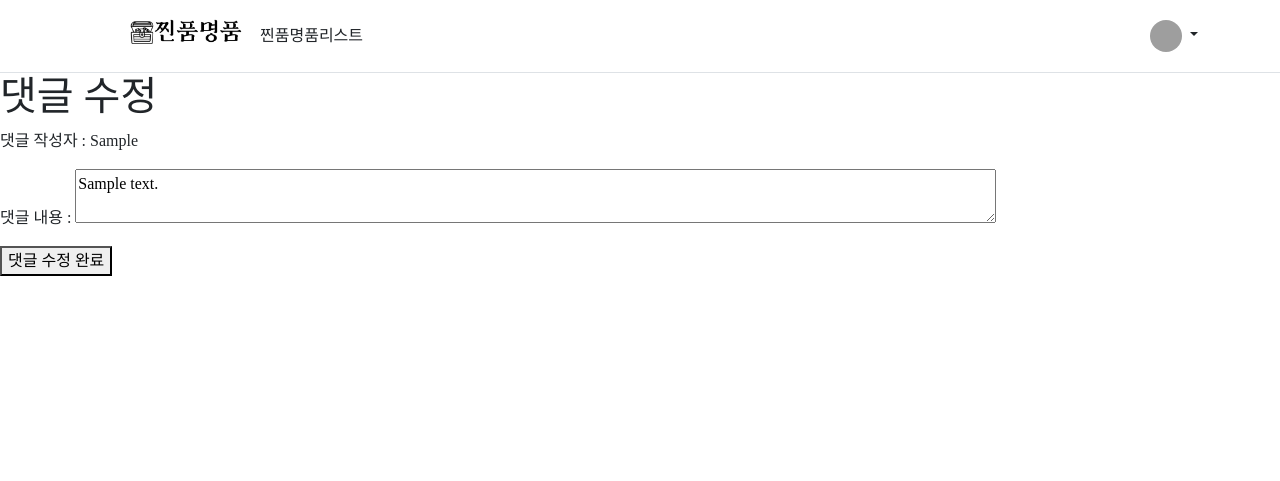
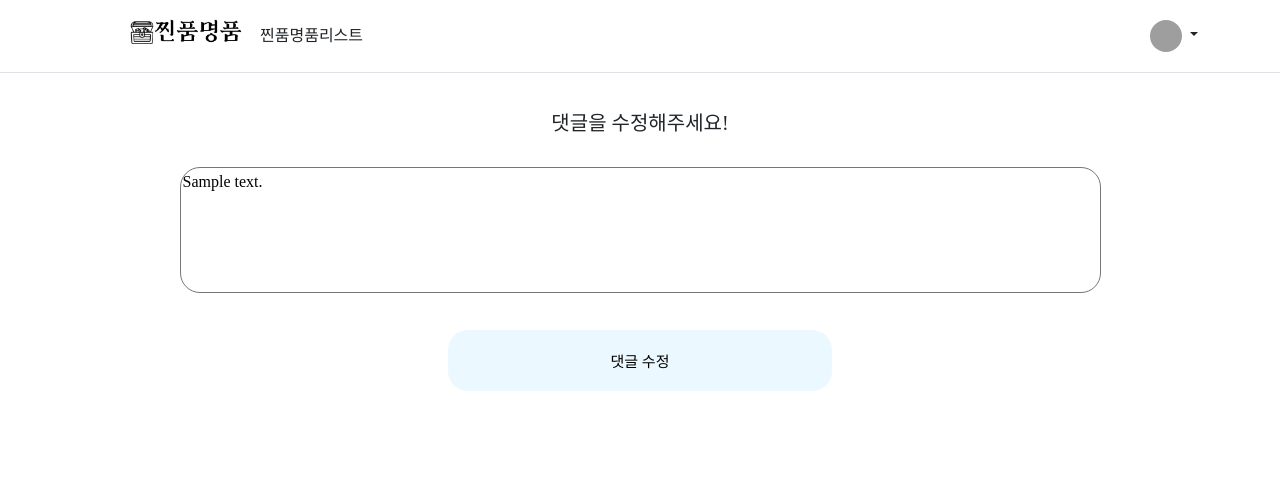
Before and after one commit to JJinPum-MyeongPum/JJinPum-MyeongPum, a Django app: page /JmApp/update_comment/1/1 in a window 1280 px wide. Shown: the top 481 px of the page. Run offline with Django 3.2, Linux system fonts and the light colour scheme; tables that the repository leaves empty hold one stand-in row (values such as "Sample post"); some libraries are stand-ins or nearby versions; some web fonts are replaced; grey boxes are pictures that could not be loaded.

Commit message:
[지영][개발] :: 댓글수정페이지

```diff
--- /dev/null
+++ b/JmProject/JmApp/static/css/edit_comment.css
@@ -0,0 +1,25 @@
+@font-face {
+    font-family: 'S-CoreDream-4Regular';
+    src: url('https://cdn.jsdelivr.net/gh/projectnoonnu/noonfonts_six@1.2/S-CoreDream-4Regular.woff') format('woff');
+    font-weight: normal;
+    font-style: normal;
+}
+
+*{
+    font-family: 'S-CoreDream-4Regular';
+}
+
+.btn_area {
+    margin: 30px 0 91px;
+    text-align: center;
+}
+
+.btnpost {
+    width: 30%;
+    padding: 21px 0 17px;
+    border: 0;
+    cursor: pointer;
+    background-color: hsl(202, 100%, 96%);
+    font-size: 15px;
+    border-radius: 20px;
+}
--- a/JmProject/JmApp/templates/edit_comment.html
+++ b/JmProject/JmApp/templates/edit_comment.html
@@ -1,16 +1,19 @@
 {% extends 'base.html' %}
 {% load static %}
 {% block title %} edit comment {% endblock %}
+{% block link %} {% static 'css/edit_comment.css' %}{% endblock %}
 {% block content %}
-
-<h1> 댓글 수정 </h1>
 
 <form action="{% url 'update_comment' item.id comment.id %}" method="POST">
         {% csrf_token %}
-
-        <p> 댓글 작성자 : {{ comment.writer }}</p>
-        <p> 댓글 내용 : <textarea name="content" cols="100" row="300">{{ comment.content }}</textarea></p>
-        <button type="submit">댓글 수정 완료</button>
+    <div style="text-align:center; padding-top:3%">
+        <h5>댓글을 수정해주세요!</h5>
+        <br>
+        <p><textarea name="content" cols="100" rows="5" style="resize: none; border-radius:20px">{{ comment.content }}</textarea></p>
+        <div class="btn_area">
+            <button class="btnpost" type="submit">댓글 수정</button>
+        </div>
+    </div>
     </form>
 
 {% endblock %}
```
